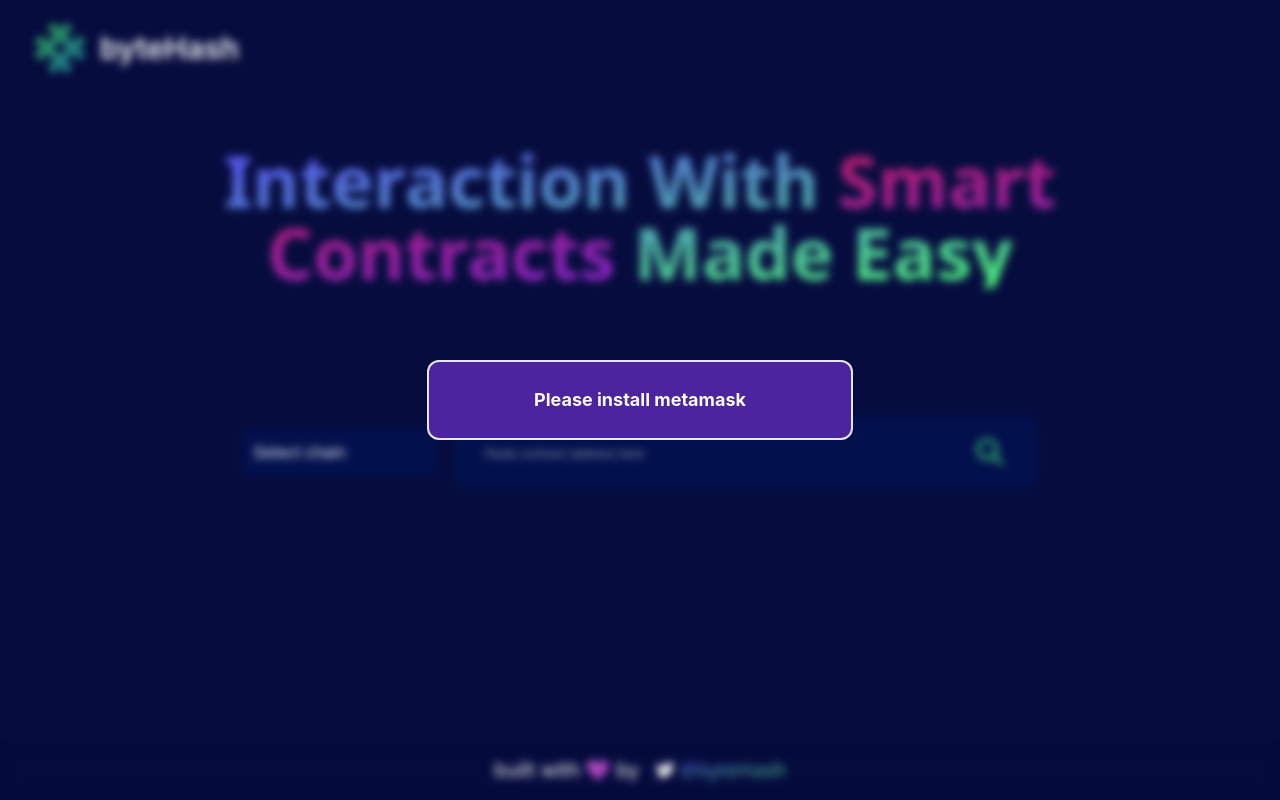
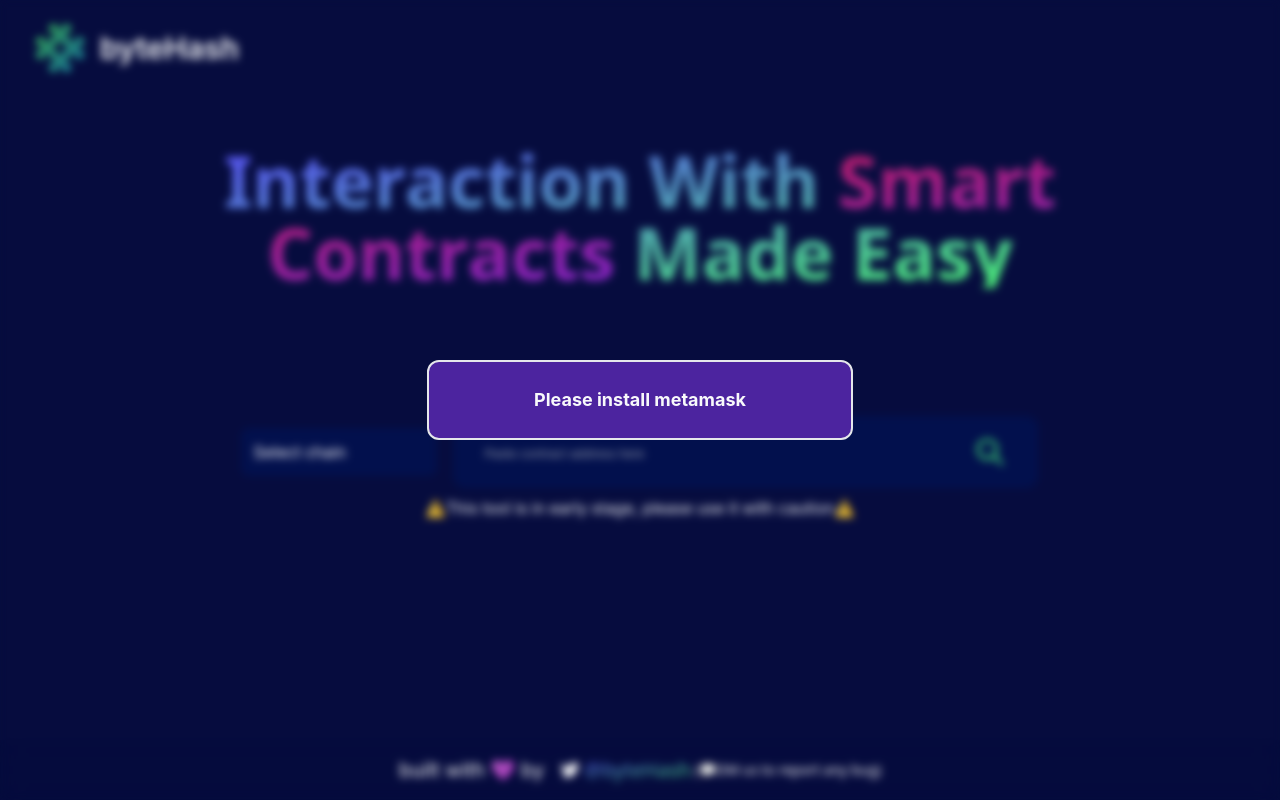
Before and after one commit to bytehash-tech/web3conHack, a React (Create React App) app: page / in a window 1280 px wide. Built offline with nearby package versions, Linux system fonts and the light colour scheme; what tw-elements would draw is missing.

Commit message:
Caution added

```diff
--- a/src/components/Footer.js
+++ b/src/components/Footer.js
@@ -15,6 +15,7 @@ export default function Footer() {
             className="font-sans hover:text-green-400 flex justify-center text-transparent bg-clip-text bg-gradient-to-br from-[#584AFA] to-[#49F56F]
             shadow-transparent"
         >@byteHash</a>
+        <p className='ml-1 mt-1 font-sans text-sm'>(💬DM us to report any bug)</p>
     </footer>
   )
 }
--- a/src/components/Main.js
+++ b/src/components/Main.js
@@ -529,6 +529,9 @@ export default function Main(props) {
             </span> */}
             </form>
           </div>
+          <p className='mt-2'>⚠️This tool is in early stage, please use it with caution⚠️</p>
+          {/* <p className='mt-2'>Contact us via <a href="https://twitter.com/bytehash_tech" target="_blank" ><u>
+            Twitter</u></a> to report any bug</p> */}
         </div>
       </div>
       {/* <div className="flex justify-center gap-10 my-4 mb-10">
```
